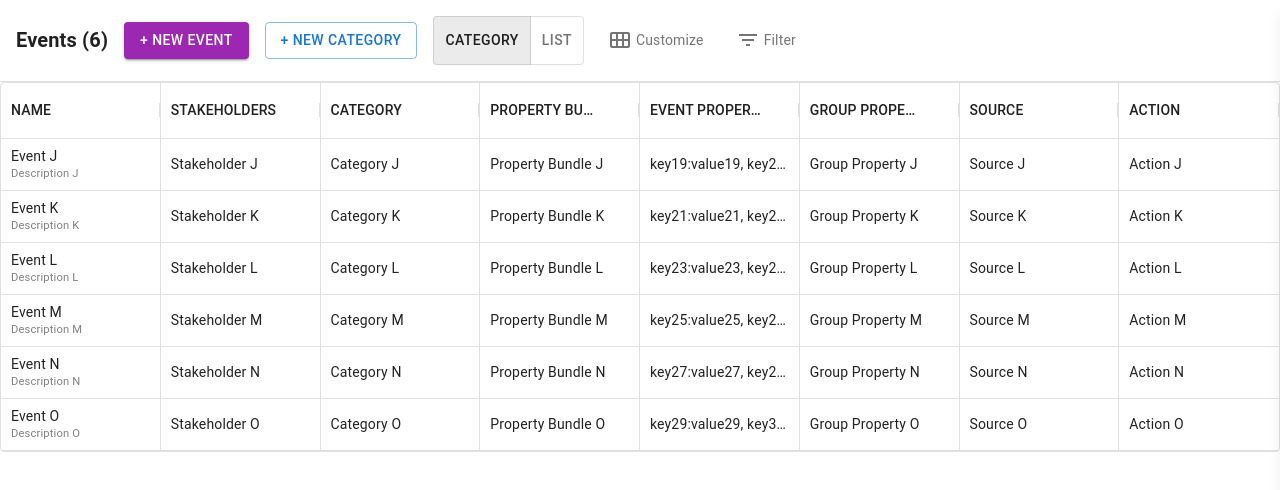
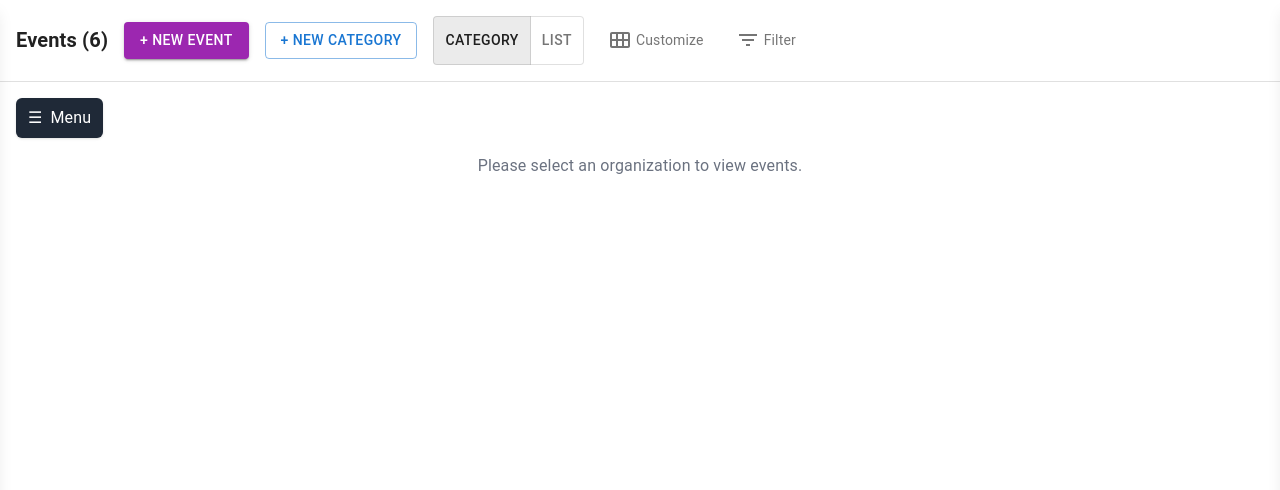
Before and after one commit to syedsartajahmed/hodor, a Next.js app: page /dashboard in a window 1280 px wide. Shown: the top 490 px of the page. Built offline with nearby package versions, Linux system fonts and the light colour scheme.

Commit message:
left organization drawer

```diff
--- a/src/components/EventDrawer.js
+++ b/src/components/EventDrawer.js
@@ -2,9 +2,8 @@ import React, { useState } from "react";
 import { useAppContext } from "@/context/AppContext";
 
 const EventDrawer = () => {
-  const { isDrawerOpen, toggleDrawer, selectedEvent } = useAppContext();
+  const { isEventDrawerOpen, toggleEventDrawer, selectedEvent } = useAppContext();
 
-  // State for input fields
   const [formData, setFormData] = useState({
     cta_text: "",
     cta_type: "",
@@ -14,7 +13,6 @@ const EventDrawer = () => {
 
   const [generatedCode, setGeneratedCode] = useState("");
 
-  // Handle form field changes
   const handleChange = (e) => {
     const { name, value } = e.target;
     setFormData({
@@ -23,7 +21,6 @@ const EventDrawer = () => {
     });
   };
 
-  // Generate Mixpanel code
   const generateCode = () => {
     const { cta_text, cta_type, cta_color, cta_class } = formData;
 
@@ -45,18 +42,18 @@ mixpanel.track("${selectedEvent?.name}", {
 
   return (
     <div
-      className={`fixed top-0 right-0 h-full w-96 bg-white shadow-lg transform transition-transform duration-300 ${
-        isDrawerOpen ? "translate-x-0" : "translate-x-full"
+      className={`fixed top-0 right-0 h-full w-96 bg-white shadow-lg transform transition-transform duration-300 z-50 ${
+        isEventDrawerOpen ? "translate-x-0" : "translate-x-full"
       }`}
     >
       <div className="flex flex-col h-full">
         {/* Header */}
         <div className="flex items-center justify-between p-4 border-b">
           <h2 className="text-lg font-semibold">
-            {selectedEvent?.name || "New Event"}
+            {selectedEvent?.name || "Event Details"}
           </h2>
           <button
-            onClick={() => toggleDrawer(false)}
+            onClick={() => toggleEventDrawer(false)}
             className="text-gray-500 hover:text-gray-800"
           >
             ✕
@@ -129,7 +126,6 @@ mixpanel.track("${selectedEvent?.name}", {
             </div>
           </div>
 
-          {/* Generated Code */}
           {generatedCode && (
             <div className="mt-6 p-4 bg-gray-100 rounded-md">
               <h3 className="text-sm font-semibold mb-2">Generated Code:</h3>
@@ -149,7 +145,7 @@ mixpanel.track("${selectedEvent?.name}", {
             Generate Code
           </button>
           <button
-            onClick={() => toggleDrawer(false)}
+            onClick={() => toggleEventDrawer(false)}
             className="text-gray-500 hover:text-gray-800"
           >
             Cancel
--- /dev/null
+++ b/src/components/OrganizationDrawer.js
@@ -0,0 +1,88 @@
+import React, { useState } from "react";
+import { useAppContext } from "@/context/AppContext";
+
+const OrganizationDrawer = () => {
+  const {
+    isOrgDrawerOpen,
+    toggleOrgDrawer,
+    setSelectedOrganization,
+  } = useAppContext();
+  const [organizations, setOrganizations] = useState([
+    { id: "org1", name: "Organization 1" },
+    { id: "org2", name: "Organization 2" },
+  ]); // Dummy organizations
+  const [newOrgName, setNewOrgName] = useState("");
+
+  // Handle adding a new organization
+  const handleAddOrganization = () => {
+    if (!newOrgName.trim()) return;
+    const newOrganization = { id: `org${Date.now()}`, name: newOrgName };
+    setOrganizations((prev) => [...prev, newOrganization]); // Add to the list
+    setSelectedOrganization(newOrganization); // Select the new organization
+    setNewOrgName(""); // Clear the input
+    toggleOrgDrawer(false); // Close the drawer
+  };
+
+  return (
+    <div
+      className={`fixed top-0 left-0 h-full w-80 bg-gray-900 text-white shadow-lg transform transition-transform duration-300 z-50 ${
+        isOrgDrawerOpen ? "translate-x-0" : "-translate-x-full"
+      }`}
+    >
+      <div className="flex flex-col h-full">
+        {/* Header */}
+        <div className="flex items-center justify-between p-4 border-b border-gray-700">
+          <h2 className="text-lg font-semibold">Select Organization</h2>
+          <button
+            onClick={() => toggleOrgDrawer(false)}
+            className="text-gray-400 hover:text-gray-200"
+          >
+            ✕
+          </button>
+        </div>
+
+        {/* Organization List */}
+        <div className="flex-1 overflow-y-auto p-4">
+          <h3 className="text-sm font-medium text-gray-300 mb-2">Organizations</h3>
+          <ul className="space-y-2">
+            {organizations.map((org) => (
+              <li
+                key={org.id}
+                className="p-2 bg-gray-800 rounded-md cursor-pointer hover:bg-gray-700"
+                onClick={() => {
+                  setSelectedOrganization(org);
+                  toggleOrgDrawer(false);
+                }}
+              >
+                {org.name}
+              </li>
+            ))}
+          </ul>
+
+          {/* Divider */}
+          <div className="my-4 border-t border-gray-700"></div>
+
+          {/* Add New Organization */}
+          <h3 className="text-sm font-medium text-gray-300 mb-2">Add New Organization</h3>
+          <div className="flex items-center space-x-2">
+            <input
+              type="text"
+              className="flex-1 p-2 rounded-md bg-gray-800 text-gray-200 focus:outline-none focus:ring-2 focus:ring-indigo-500"
+              placeholder="Enter organization name"
+              value={newOrgName}
+              onChange={(e) => setNewOrgName(e.target.value)}
+            />
+            <button
+              onClick={handleAddOrganization}
+              className="bg-indigo-600 px-4 py-2 rounded-md hover:bg-indigo-500"
+            >
+              Add
+            </button>
+          </div>
+        </div>
+      </div>
+    </div>
+  );
+};
+
+export default OrganizationDrawer;
--- /dev/null
+++ b/src/components/OrganizationTableWrapper.js
@@ -0,0 +1,42 @@
+import React, { useState } from "react";
+import Table from "./Table";
+import OrganizationDrawer from "./OrganizationDrawer";
+
+const OrganizationTableWrapper = () => {
+  const [isDrawerOpen, setIsDrawerOpen] = useState(true); // Initially open for organization selection
+  const [selectedOrganization, setSelectedOrganization] = useState(null);
+
+  const handleSelectOrganization = (org) => {
+    setSelectedOrganization(org);
+    setIsDrawerOpen(false);
+  };
+
+  return (
+    <div className="relative">
+      {/* Sidebar Drawer */}
+      <OrganizationDrawer
+        isOpen={isDrawerOpen}
+        onClose={() => setIsDrawerOpen(false)}
+        onSelectOrganization={handleSelectOrganization}
+      />
+
+      {/* Main Content */}
+      <div className="p-4">
+        {selectedOrganization ? (
+          <>
+            <h2 className="text-xl font-bold mb-4">
+              Events for {selectedOrganization.name}
+            </h2>
+            <Table />
+          </>
+        ) : (
+          <div className="text-center text-gray-500">
+            Please select an organization to view events.
+          </div>
+        )}
+      </div>
+    </div>
+  );
+};
+
+export default OrganizationTableWrapper;
--- a/src/components/Table.js
+++ b/src/components/Table.js
@@ -5,40 +5,39 @@ import { DataGrid } from "@mui/x-data-grid";
 import React from "react";
 
 const Table = () => {
-  const { tableData, toggleDrawer } = useAppContext();
+  const { tableData, toggleEventDrawer } = useAppContext();
 
-  const handleRowClick = (params) => {
-    const event = tableData.find((row) => row.id === params.id);
-    toggleDrawer(true, event);
-  };
+  const renderEventName = (params) => (
+    <button
+      onClick={(e) => {
+        e.stopPropagation(); // Prevents row-level click from interfering
+        toggleEventDrawer(true, params.row); // Opens the right drawer with event data
+      }}
+      className="text-indigo-500 hover:underline focus:outline-none"
+    >
+      {params.row.name}
+    </button>
+  );
+
+  const modifiedColumns = columns.map((col) => {
+    if (col.field === "name") {
+      return { ...col, renderCell: renderEventName }; // Attach the event click logic
+    }
+    return col;
+  });
 
   return (
-    <div>
     <Box sx={{ height: "100%", width: "100%" }}>
       <DataGrid
         rows={tableData}
-          columns={columns}
-          onRowClick={handleRowClick}
+        columns={modifiedColumns}
         disableColumnFilter
         hideFooterPagination
         hideFooter
         disableColumnMenu
         disableRowSelectionOnClick
-          sx={{
-            "& .MuiDataGrid-columnHeaders": {
-              borderBottom: "1px solid rgba(224, 224, 224, 1)",
-            },
-            "& .MuiDataGrid-columnHeader, & .MuiDataGrid-cell": {
-              borderRight: "1px solid rgba(224, 224, 224, 1)",
-            },
-            "& .MuiDataGrid-columnHeader:last-child, & .MuiDataGrid-cell:last-child":
-              {
-                borderRight: "none",
-              },
-          }}
       />
     </Box>
-    </div>
   );
 };
 
--- a/src/context/AppContext.js
+++ b/src/context/AppContext.js
@@ -7,13 +7,20 @@ export const useAppContext = () => useContext(AppContext);
 
 export const AppProvider = ({ children }) => {
   const [tableData, setTableData] = useState(rows);
-  const [isDrawerOpen, setIsDrawerOpen] = useState(false);
+  const [selectedOrganization, setSelectedOrganization] = useState(null); // New State
+  const [isOrgDrawerOpen, setIsOrgDrawerOpen] = useState(false); // Left drawer
+  const [isEventDrawerOpen, setIsEventDrawerOpen] = useState(false); // Right drawer
   const [selectedEvent, setSelectedEvent] = useState(null);
 
-  const toggleDrawer = (open, event = null) => {
-    setIsDrawerOpen(open);
-    setSelectedEvent(event);
+  const toggleOrgDrawer = (open) => {
+    setIsOrgDrawerOpen(open);
   };
+
+  const toggleEventDrawer = (open, event = null) => {
+    setIsEventDrawerOpen(open); // Ensure this toggles the drawer's visibility
+    setSelectedEvent(event); // Set the selected event data
+  };
+
 
   const addEvent = (event) => {
     setTableData((prev) => [
@@ -33,10 +40,15 @@ export const AppProvider = ({ children }) => {
 
   const value = {
     tableData,
-    addEvent, // Ensure this is included in the context value
-    isDrawerOpen,
-    toggleDrawer,
+    setTableData,
+    selectedOrganization,
+    setSelectedOrganization,
+    isOrgDrawerOpen,
+    toggleOrgDrawer,
+    isEventDrawerOpen,
+    toggleEventDrawer,
     selectedEvent,
+    addEvent,
   };
 
   return <AppContext.Provider value={value}>{children}</AppContext.Provider>;
--- a/src/pages/dashboard.js
+++ b/src/pages/dashboard.js
@@ -1,14 +1,47 @@
+import React from "react";
 import Header from "@/components/Header";
+import OrganizationDrawer from "@/components/OrganizationDrawer";
+import EventDrawer from "@/components/EventDrawer";
 import Table from "@/components/Table";
-import EventDrawer from "@/components/EventDrawer";
-import React from "react";
+import { useAppContext } from "@/context/AppContext";
 
 const Dashboard = () => {
+  const { toggleOrgDrawer, selectedOrganization } = useAppContext();
+
   return (
     <div>
       <Header />
-      <Table />
+
+      {/* Hamburger Menu and Organization Info */}
+      <div className="p-4 flex items-center justify-between">
+        <button
+          onClick={() => toggleOrgDrawer(true)}
+          className="bg-gray-800 text-white px-3 py-2 rounded-md shadow hover:bg-gray-700 flex items-center space-x-2"
+        >
+          <span>☰</span>
+          <span>Menu</span>
+        </button>
+        {selectedOrganization && (
+          <h2 className="text-lg font-bold">
+            Current Organization: {selectedOrganization.name}
+          </h2>
+        )}
+      </div>
+
+      {/* Left Drawer (Organization Selection) */}
+      <OrganizationDrawer />
+
+      {/* Right Drawer (Event Details) */}
       <EventDrawer />
+
+      {/* Main Table */}
+      {selectedOrganization ? (
+        <Table />
+      ) : (
+        <div className="text-center text-gray-500">
+          Please select an organization to view events.
+        </div>
+      )}
     </div>
   );
 };
```
Lines whose indentation alone changed are shown as unchanged.
